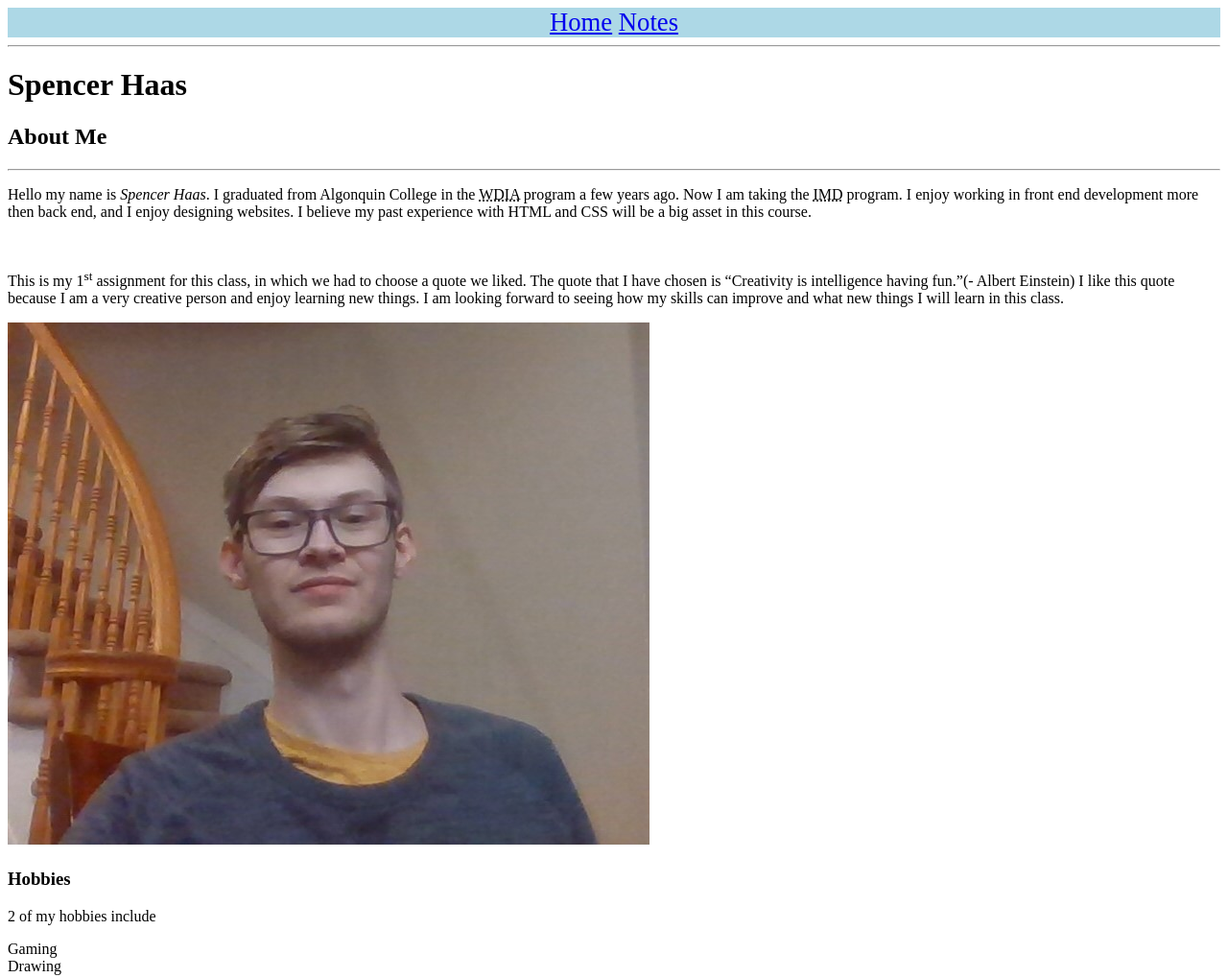
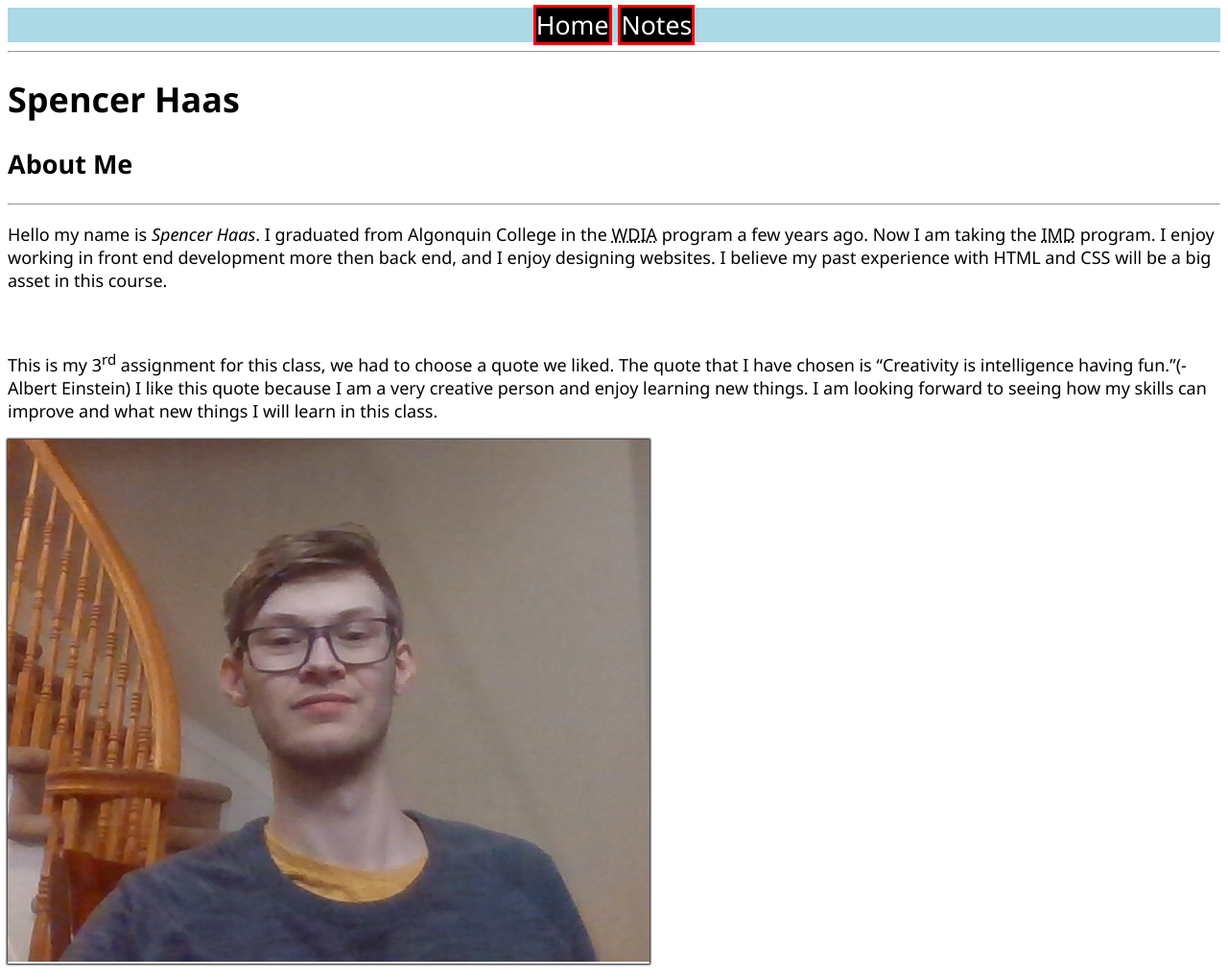
Before and after one commit to haas0016/haas0016.github.io, a plain HTML site: page html-assignment/index.html in a window 1280 px wide. Shown: the top 1019 px of the page at 96% size. Drawn offline with Linux system fonts and the light colour scheme.

Commit message:
update assignment 3

```diff
--- /dev/null
+++ b/html-assignment/css/main.css
@@ -0,0 +1,36 @@
+body{
+    font-size: 18px;
+    font-family: 'Segoe UI', Tahoma, Geneva, Verdana, sans-serif;
+}
+header, footer{
+    background-color: lightblue;
+}
+
+.site-title{
+    text-align: center;
+    font-size: 20pt;
+    color:red;
+}
+
+.site-title > a{
+    text-decoration: none;
+    color: white;
+    background-color: black;
+    border: 3px solid red;
+}
+
+.site-title a:hover{
+  background-color: red;
+}
+
+#my-image{
+    box-shadow: 0px 0px 2px 1px black;
+}
+
+ul {
+  list-style-type: square;
+}
+
+li:nth-child(odd){
+    background-color:paleturquoise;
+}
--- a/html-assignment/index.html
+++ b/html-assignment/index.html
@@ -3,11 +3,12 @@
 <head>
     <meta charset="UTF-8">
     <meta name="viewport" content="width=device-width, initial-scale=1.0">
-    <title>haas0016 assignment 2</title>
+    <title>haas0016 assignment 3</title>
+    <link href="css/main.css" rel="stylesheet" type="text/css">
 </head>
 
 <body>
-    <header style="text-align: center; background-color: lightblue; font-size: 20pt;"><a href="index.html">Home</a> <a href="notes.html">Notes</a></header>
+    <header class="site-title"><a href="index.html">Home</a> <a href="notes.html">Notes</a></header>
     <hr>
     <h1>Spencer Haas</h1>
     <h2>About Me</h2>
@@ -21,12 +22,12 @@
     </p>
     <br>
     <p>
-        This is my 1<sup>st</sup> assignment for this class, in which we had to choose a quote we liked.
+        This is my 3<sup>rd</sup> assignment for this class, we had to choose a quote we liked.
         The quote that I have chosen is <q>Creativity is intelligence having fun.</q>(- Albert Einstein)
         I like this quote because I am a very creative person and enjoy learning new things.
         I am looking forward to seeing how my skills can improve and what new things I will learn in this class.
     </p>
-    <img src="images/me.jpg" alt="Picture of me">
+    <img src="images/me.jpg" alt="Picture of me" id="my-image">
     <h3>Hobbies</h3>
     <p>2 of my hobbies include</p>
     <p>
```
Also changed, not shown: html-assignment/notes.html (+2 -1 lines).
